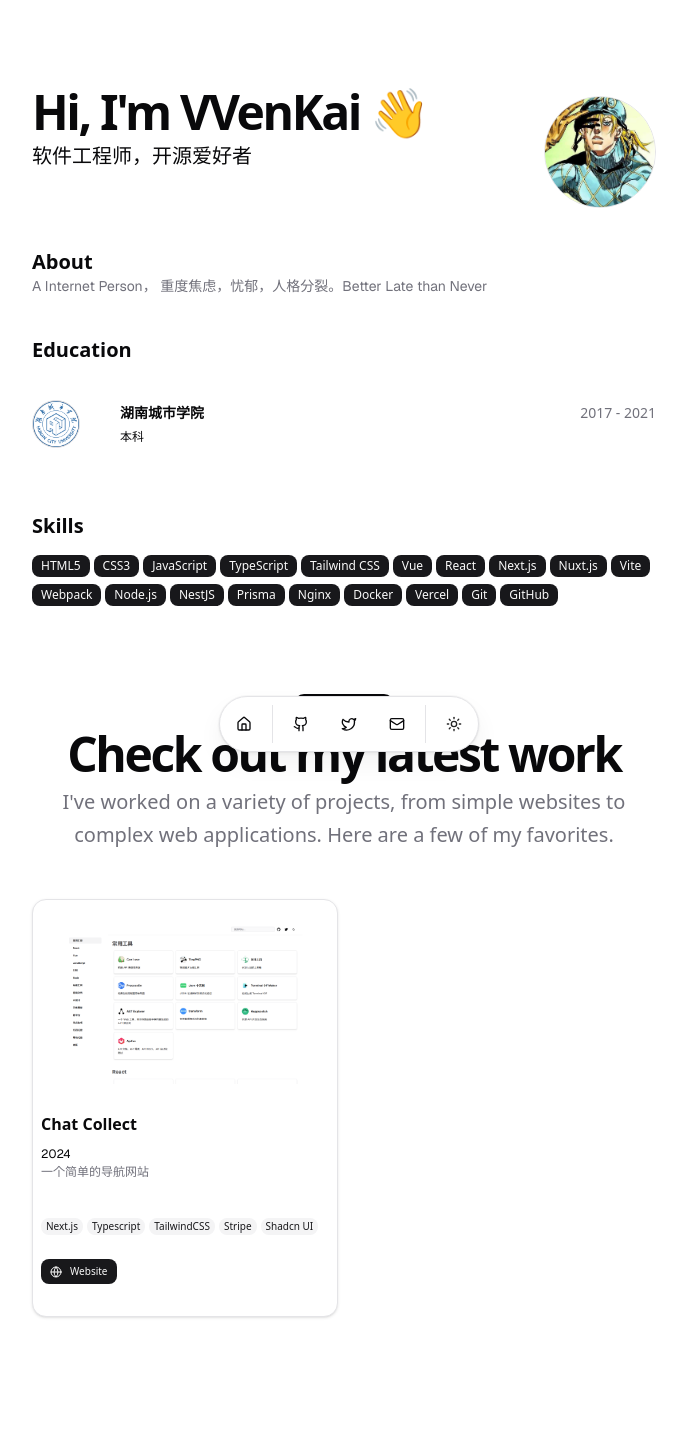
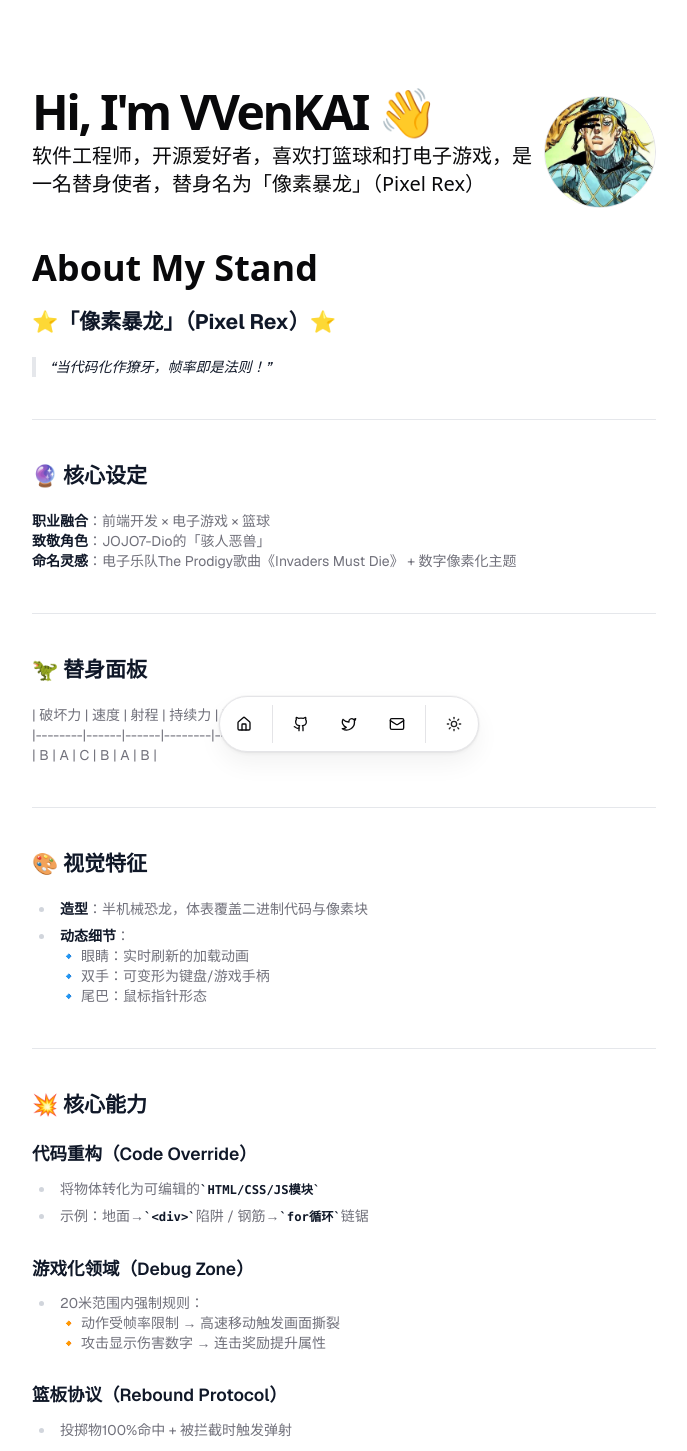
Before and after one commit to liwenka1/vven-me, a Next.js app: page / in a window 1280 px wide. Shown: the top 1451 px of the page, without its empty margins (291-978 px from the left). Built offline with nearby package versions, Linux system fonts and the light colour scheme.

Commit message:
feat: 添加一些有趣的自我介绍（替身介绍）

```diff
--- a/components/resume-card.tsx
+++ b/components/resume-card.tsx
@@ -40,7 +40,7 @@
 
   return (
     <Link href={href || "#"} className="block cursor-pointer" onClick={handleClick}>
-      <Card className="flex w-full flex-row items-center border-none shadow-none">
+      <Card className="flex w-full flex-row items-center border-none bg-transparent shadow-none">
         <div className="flex-none">
           <Avatar className="bg-muted-foreground dark:bg-foreground m-auto size-12 border">
             <AvatarImage src={logoUrl} alt={altText} className="object-contain" />
--- a/components/site/about.tsx
+++ b/components/site/about.tsx
@@ -9,7 +9,7 @@
   return (
     <section id="about">
       <BlurFade delay={BLUR_FADE_DELAY * 3}>
-        <h2 className="text-xl font-bold">About</h2>
+        <h2 className="mb-5 text-4xl font-bold">About My Stand</h2>
       </BlurFade>
       <BlurFade
         delay={BLUR_FADE_DELAY * 4}
--- a/data/resume.tsx
+++ b/data/resume.tsx
@@ -1,13 +1,13 @@
 import { Github, Twitter, Mail, Home, Globe } from "lucide-react";
 
 export const DATA = {
-  name: "VVenKai",
+  name: "VVenKAI",
   initials: "VK",
   url: "https://liwenkai.fun",
   location: "北京",
   locationLink: "https://www.google.com/maps/place/beijing",
-  description: "软件工程师，开源爱好者",
-  summary: "A Internet Person， 重度焦虑，忧郁，人格分裂。Better Late than Never",
+  description: "软件工程师，开源爱好者，喜欢打篮球和打电子游戏，是一名替身使者，替身名为「像素暴龙」（Pixel Rex）",
+  summary: `## ⭐「像素暴龙」（Pixel Rex）⭐\n\n> *当代码化作獠牙，帧率即是法则！*  \n\n--- \n\n## 🔮 核心设定 \n**职业融合**：前端开发 × 电子游戏 × 篮球  \n**致敬角色**：JOJO7-Dio的「骇人恶兽」  \n**命名灵感**：电子乐队The Prodigy歌曲《Invaders Must Die》 + 数字像素化主题  \n\n--- \n\n## 🦖 替身面板 \n| 破坏力 | 速度 | 射程 | 持续力 | 精密性 | 成长性 |  \n|--------|------|------|--------|--------|--------|  \n| B      | A    | C    | B      | A      | B      |  \n\n--- \n\n## 🎨 视觉特征 \n- **造型**：半机械恐龙，体表覆盖二进制代码与像素块  \n- **动态细节**：  \n  🔹 眼睛：实时刷新的加载动画  \n  🔹 双手：可变形为键盘/游戏手柄  \n  🔹 尾巴：鼠标指针形态  \n\n--- \n\n## 💥 核心能力 \n### 代码重构（Code Override） \n- 将物体转化为可编辑的\`HTML/CSS/JS模块\`  \n- 示例：地面→\`<div>\`陷阱 / 钢筋→\`for循环\`链锯  \n\n### 游戏化领域（Debug Zone） \n- 20米范围内强制规则：  \n  🔸 动作受帧率限制 → 高速移动触发画面撕裂  \n  🔸 攻击显示伤害数字 → 连击奖励提升属性  \n\n### 篮板协议（Rebound Protocol） \n- 投掷物100%命中 + 被拦截时触发弹射  \n\n--- \n\n## ⚔️ 战斗风格 \n**优势**：  \n✅ 中距离环境操控  \n✅ 规则系压制（尤其克制高速替身）  \n\n**弱点**：  \n❌ 无法直接代码化生物体  \n❌ 领域展开时本体易受偷袭 \n\n--- \n\n*"这不是BUG，是替身攻击！"*`,
   avatarUrl: "/me.png",
   skills: [
     // 前端核心
@@ -41,8 +41,7 @@
   ],
   navbar: [{ href: "/", icon: Home, label: "Home" }],
   contact: {
-    email: "hello@example.com",
-    tel: "+123456789",
+    email: "2020583117@qq.com",
     social: {
       GitHub: {
         name: "GitHub",
@@ -79,7 +78,7 @@
   ],
   projects: [
     {
-      title: "Chat Collect",
+      title: "next-web-nav",
       href: "https://nav.liwenkai.fun",
       dates: "2024",
       active: true,
```
